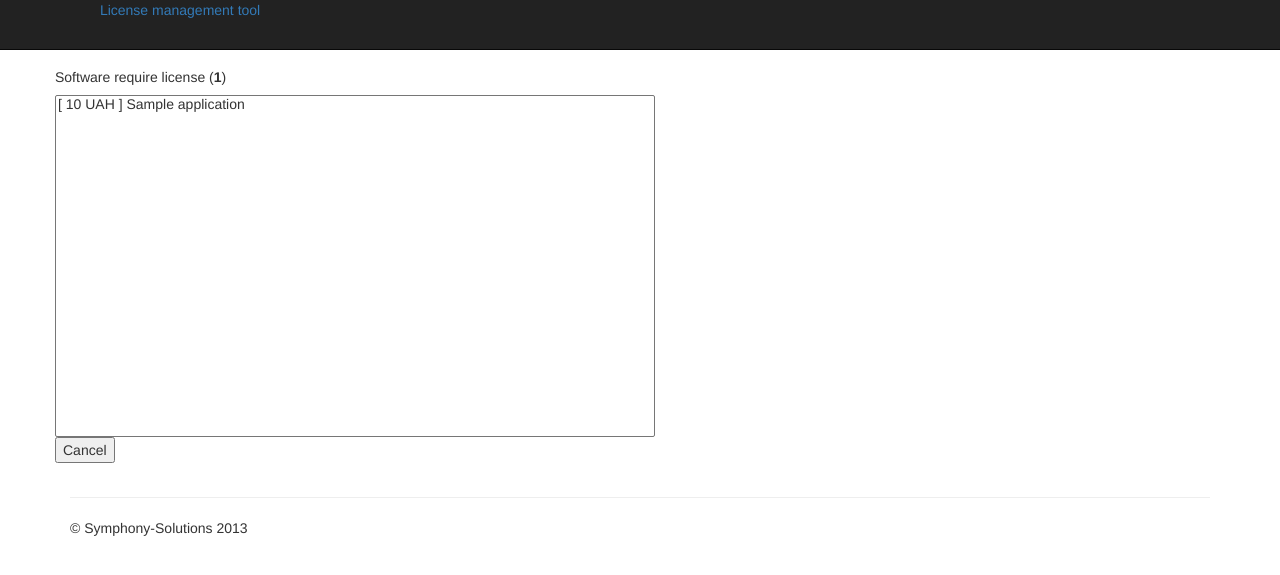
After one commit to vitush/licenseparser, a Django app: template templates/price.html in a window 1280 px wide. The commit adds this page. Shown: the top 575 px of the page. Run offline with Django 3.2, Linux system fonts and the light colour scheme; the template is opened without the code that fills it: values that come from a table or form of the project are taken from there, others are empty; tables that the repository leaves empty hold one stand-in row (values such as "Sample post"); parts of the project's set-up code (start-up, migrations or seed data) failed here and were passed over; some libraries are stand-ins or nearby versions.

Commit message:
added prices page

```diff
--- a/templates/manage.html
+++ b/templates/manage.html
@@ -69,6 +69,7 @@
         <p>
         <input name="action" type="submit" value="Mark Unknown"  />
         <input name="action" type="submit" value="Mark Free" />
+        <input name="action" type="submit" value="Prices" />
         </p>
            </form>
 </div>
--- /dev/null
+++ b/templates/price.html
@@ -0,0 +1,44 @@
+{% extends "base.html" %}
+
+{% block page_content %}
+
+    <script>
+        function swinfo(form_id) {
+
+            document.getElementById(form_id).action='/appinfo/';
+            document.getElementById(form_id).submit();
+
+        }
+    </script>
+
+<style type="text/css">
+
+.selectwidthauto1
+{
+     width:600px !important;
+}
+</style>
+
+
+
+<div class="span10">
+<h5>Software require license (<b>{{ licensed_software|length }}</b>)</h5>
+        <form id="licensed_software_id"  action="/manage/" method="post">  {% csrf_token %}
+            <select name="software" multiple="true" size="20" title="Need License" class="selectwidthauto1">
+                {% for sw in licensed_software %}
+                   <option value="{{sw.id}} {% if sw.cost > 0 %} [{{ sw.cost }}] {% endif %}"
+                           ondblclick="swinfo('licensed_software_id');"
+                           title="{{sw}} ({{sw.publisher}}) {% if sw.cost > 0 %} [ {{ sw.cost }} UAH ] {% endif %}" >
+                        {% if sw.cost > 0 %} [ {{ sw.cost }} UAH ] {% endif %} {{sw}}</option>
+                {% endfor %}
+            </select>
+
+        <p>
+        <input name="action" type="submit" value="Cancel" />
+        </p>
+           </form>
+</div>
+
+
+
+{% endblock %}
```
Also changed, not shown: main/views.py (+19 -3 lines).
